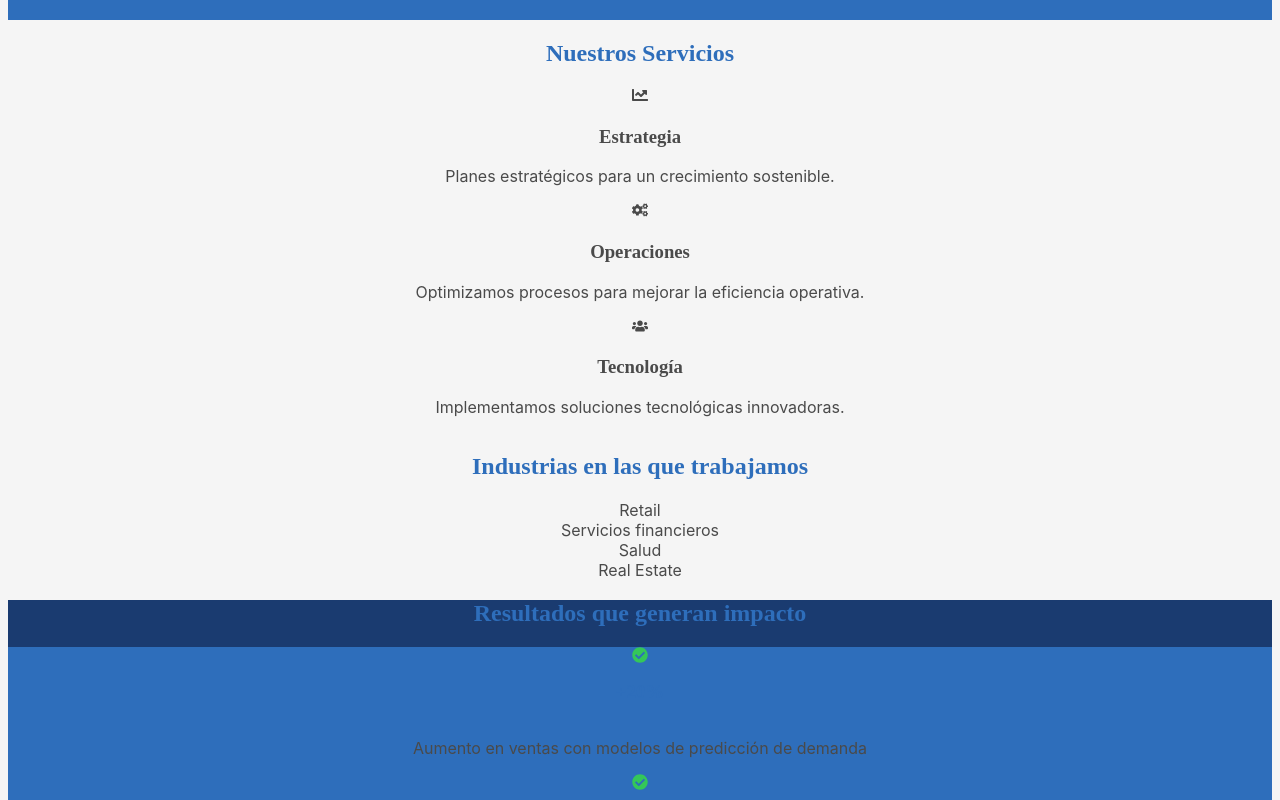
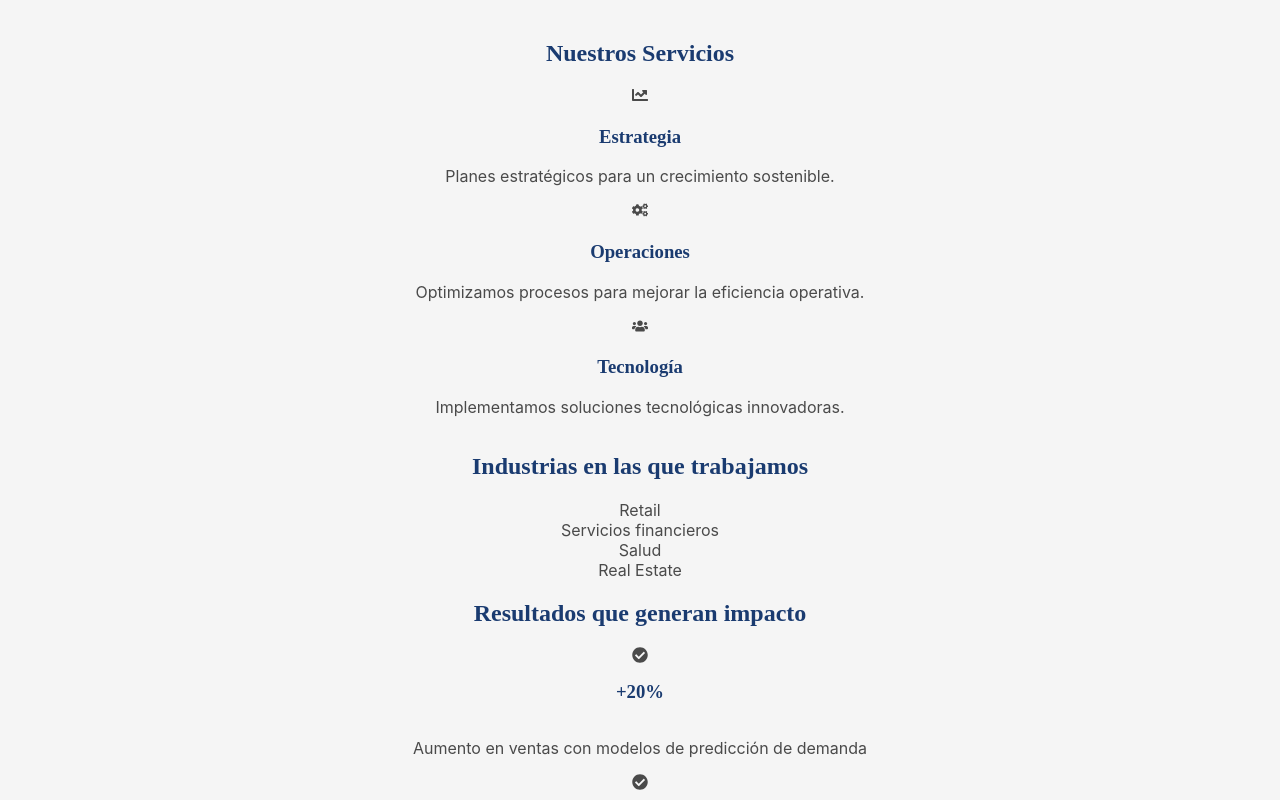
Before and after one commit to sergioech/lens-nextjs-flat, a Next.js app: page / in a window 1280 px wide. Shown: the part 840-1640 px from the top of the page. Built offline with nearby package versions, Linux system fonts and the light colour scheme.

Commit message:
Update globals.css

```diff
--- a/app/globals.css
+++ b/app/globals.css
@@ -2,56 +2,40 @@
 @tailwind components;
 @tailwind utilities;
 
-/* Paleta de colores */
 :root {
-  --color-primary: #2E6EBB;   /* Azul principal */
-  --color-dark: #1A3B70;      /* Azul oscuro */
-  --color-medium: #5DA5E0;    /* Celeste brillante */
-  --color-light: #F5F5F5;     /* Gris claro */
-  --color-text: #4A4A4A;      /* Gris oscuro */
-  --color-accent: #34C759;    /* Verde acento */
-
-  --font-serif: 'Playfair Display', serif;
-  --font-sans: 'Inter', sans-serif;
+  --blue-primary: #2E6EBB;
+  --blue-dark: #1A3B70;
+  --blue-light: #5DA5E0;
+  --gray-light: #F5F5F5;
+  --gray-dark: #4A4A4A;
+  --green-accent: #34C759;
 }
 
-/* Tipografía global */
 body {
-  font-family: var(--font-sans);
-  color: var(--color-text);
-  background-color: var(--color-light);
+  font-family: 'Inter', sans-serif;
+  color: var(--gray-dark);
+  background-color: var(--gray-light);
 }
 
-/* Headers */
-h1, h2, h3 {
-  font-family: var(--font-serif);
-  color: var(--color-primary);
+h1, h2, h3, h4, h5, h6 {
+  font-family: 'Playfair Display', serif;
+  color: var(--blue-dark);
 }
 
-/* Links */
 a {
-  color: var(--color-medium);
-  transition: color 0.3s ease, transform 0.3s ease;
-}
-a:hover {
-  color: var(--color-primary);
-  transform: translateY(-2px);
+  color: var(--blue-light);
+  transition: color 0.3s ease;
 }
 
-/* Utilidades extra */
-.bg-primary { background-color: var(--color-primary); }
-.bg-dark { background-color: var(--color-dark); }
-.bg-light { background-color: var(--color-light); }
-.text-primary { color: var(--color-primary); }
-.text-accent { color: var(--color-accent); }
-.text-dark { color: var(--color-text); }
+a:hover {
+  color: var(--blue-primary);
+}
 
-/* Animaciones */
-.fade-in {
-  opacity: 0;
-  transform: translateY(20px);
-  animation: fadeInUp 0.8s forwards;
+button {
+  transition: all 0.3s ease;
 }
-@keyframes fadeInUp {
-  to { opacity: 1; transform: translateY(0); }
+
+button:hover {
+  transform: translateY(-2px);
+  box-shadow: 0 4px 12px rgba(0,0,0,0.15);
 }
```
